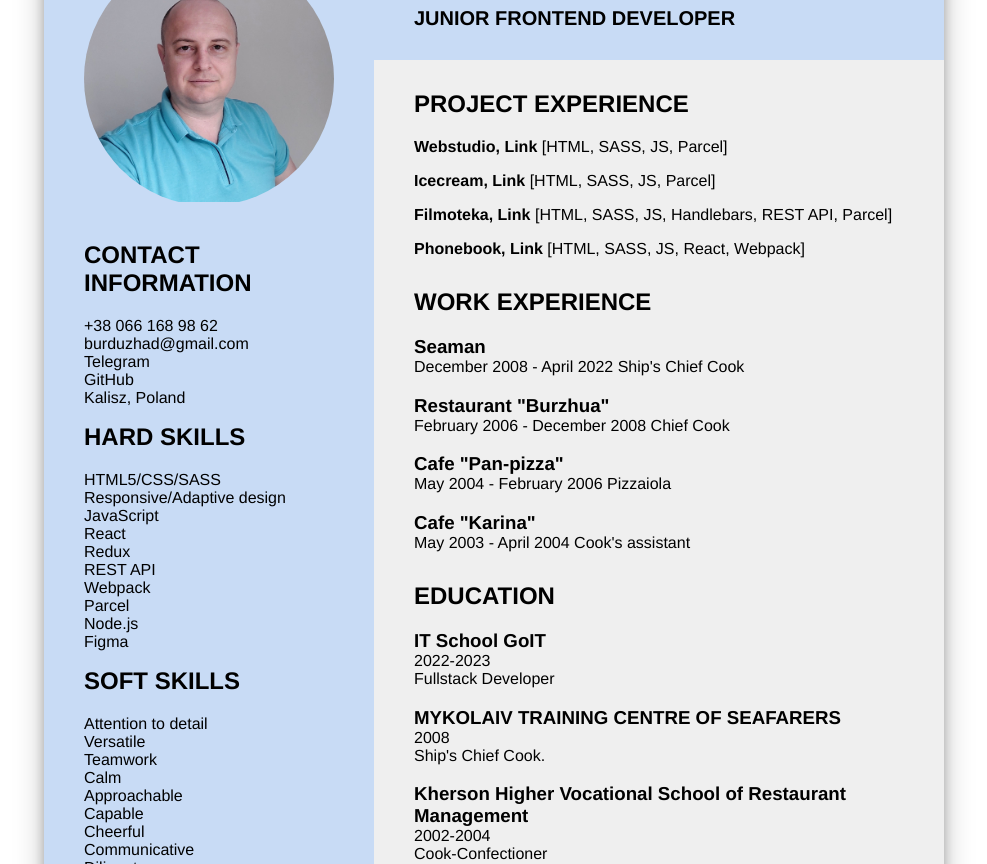
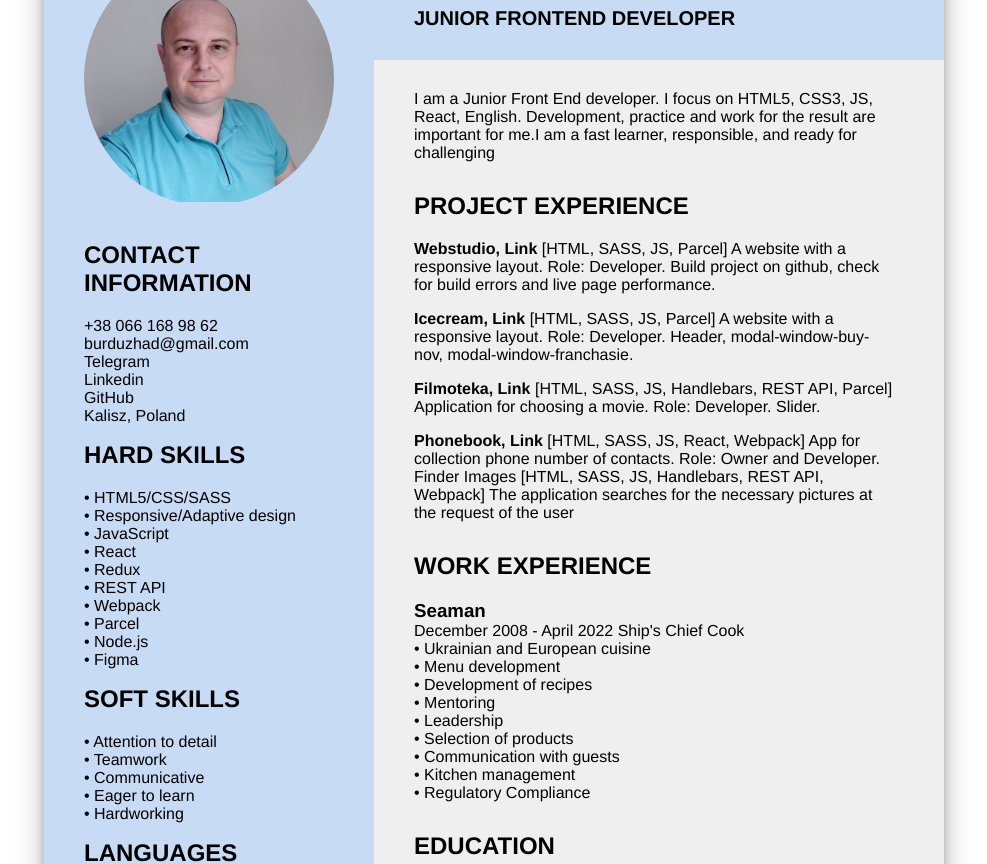
Before and after one commit to Denys-Burduzha/Resume, a plain HTML site: page index.html in a window 1280 px wide. Shown: the part 88-952 px from the top of the page, without its empty margins (146-1133 px from the left). Drawn offline with Linux system fonts and the light colour scheme.

Commit message:
Edited resume

```diff
--- a/index.html
+++ b/index.html
@@ -20,41 +20,36 @@
             <li><a href="tel:+380661689862">+38 066 168 98 62</a></li>
             <li><a href="mailto:burduzhad@gmail.com">burduzhad@gmail.com</a></li>
             <li><a href="https://t.me/DenysBurduzha">Telegram</a></li>
+            <li><a href="https://www.linkedin.com/in/denys-burduzha-b500b6262/">Linkedin</a></li>
             <li><a href="https://github.com/Denys-Burduzha">GitHub</a></li>
             <li>Kalisz, Poland</li>
           </ul>
           <h2>HARD SKILLS</h2>
           <ul>
-            <li>HTML5/CSS/SASS</li>
-            <li>Responsive/Adaptive design</li>
-            <li>JavaScript</li>
-            <li>React</li>
-            <li>Redux</li>
-            <li>REST API</li>
-            <li>Webpack</li>
-            <li>Parcel</li>
-            <li>Node.js</li>
-            <li>Figma</li>
+            <li>• HTML5/CSS/SASS</li>
+            <li>• Responsive/Adaptive design</li>
+            <li>• JavaScript</li>
+            <li>• React</li>
+            <li>• Redux</li>
+            <li>• REST API</li>
+            <li>• Webpack</li>
+            <li>• Parcel</li>
+            <li>• Node.js</li>
+            <li>• Figma</li>
           </ul>
           <h2>SOFT SKILLS</h2>
           <ul>
-            <li>Attention to detail</li>
-            <li>Versatile</li>
-            <li>Teamwork</li>
-            <li>Calm</li>
-            <li>Approachable</li>
-            <li>Capable</li>
-            <li>Cheerful</li>
-            <li>Communicative</li>
-            <li>Diligent</li>
-            <li>Eager to learn</li>
-            <li>Hardworking</li>
+            <li>• Attention to detail</li>
+            <li>• Teamwork</li>
+            <li>• Communicative</li>
+            <li>• Eager to learn</li>
+            <li>• Hardworking</li>
           </ul>
           <h2>LANGUAGES</h2>
           <ul>
             <li>Ukrainian - Native</li>
             <li>Russian - Native</li>
-            <li>English - Intermediate</li>
+            <li>English - Beginner/Elementary</li>
           </ul>
         </div>
 
@@ -63,48 +58,60 @@
             <h1>Denys Burduzha</h1>
             <p>JUNIOR FRONTEND DEVELOPER</p>
           </div>
+          <div class="summary">
+            <p>
+              I am a Junior Front End developer. I focus on
+              HTML5, CSS3, JS, React, English. Development,
+              practice and work for the result are important for
+              me.I am a fast learner, responsible, and ready for challenging
+            </p>
+          </div>
           <div class="experience">
             <h2>PROJECT EXPERIENCE</h2>
              <p>
               <b><a href="https://denys-burduzha.github.io/goit-markup-hw-08/">Webstudio</a>,</b>
               <a href="https://github.com/Denys-Burduzha/goit-markup-hw-08"><b>Link</b></a>
               [HTML, SASS, JS, Parcel]
+              A website with a responsive layout. Role: Developer.
+              Build project on github, check for build errors and live page performance.
             </p>
             <p>
               <b><a href=" https://fredy228.github.io/goit-icecream/">Icecream</a>,</b>
               <a href="https://github.com/Fredy228/goit-icecream"><b>Link</b></a>
               [HTML, SASS, JS, Parcel]
+              A website with a responsive layout. Role: Developer.
+              Header, modal-window-buy-nov, modal-window-franchasie.
             </p>
             <p>
               <b><a href="https://smisyuk4.github.io/filmoteka_mriia_goit_project/">Filmoteka</a>,</b>
               <a href="https://github.com/smisyuk4/filmoteka_mriia_goit_project"><b>Link</b></a>
               [HTML, SASS, JS, Handlebars, REST API, Parcel]
+              Application for choosing a movie. Role: Developer. Slider.
             </p>
             <p>
               <b><a href="https://denys-burduzha.github.io/goit-react-hw-06-phonebook/">Phonebook</a>,</b>
               <a href="https://github.com/Denys-Burduzha/goit-react-hw-06-phonebook"><b>Link</b></a>
               [HTML, SASS, JS, React, Webpack]
+              App for collection phone number of contacts.
+              Role: Owner and Developer.
+              Finder Images [HTML, SASS, JS, Handlebars, REST API, Webpack]
+              The application searches
+              for the necessary pictures at the request of the user
             </p>
             <h2 class="workexperience">WORK EXPERIENCE</h2>
 
             <h3>Seaman</h3>
             <ul>
               <li>December 2008 - April 2022 Ship's Сhief Сook</li>
-            </ul>
-
-            <h3>Restaurant "Burzhua"</h3>
-            <ul>
-              <li>February 2006 - December 2008 Сhief Сook</li>
-            </ul>
-
-            <h3>Cafe "Pan-pizza"</h3>
-            <ul>
-              <li>May 2004 - February 2006 Pizzaiola</li>
-            </ul>
-
-            <h3>Cafe "Karina"</h3>
-            <ul>
-              <li>May 2003 - April 2004 Cook's assistant</li>
+                <li>• Ukrainian and European cuisine</li>
+                <li>• Menu development</li>
+                <li>• Development of recipes</li>
+                <li>• Mentoring</li>
+                <li>• Leadership</li>
+                <li>• Selection of products</li>
+                <li>• Communication with guests</li>
+                <li>• Kitchen management</li>
+                <li>• Regulatory Compliance</li>
             </ul>
 
             <h2 class="education">EDUCATION</h2>
```
